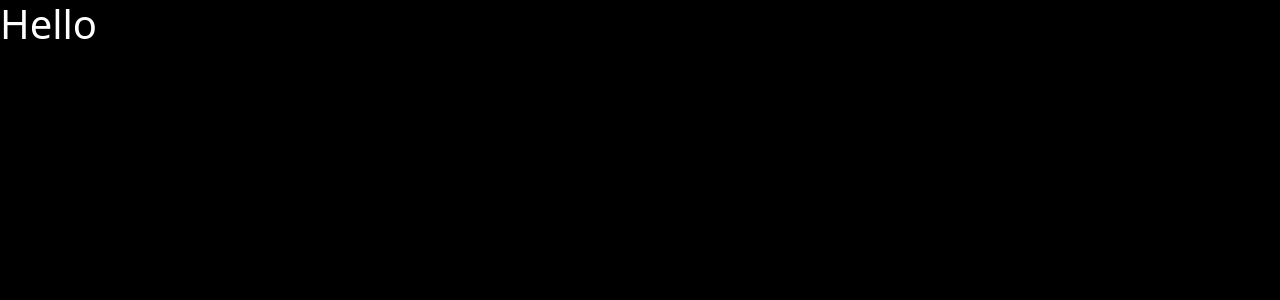
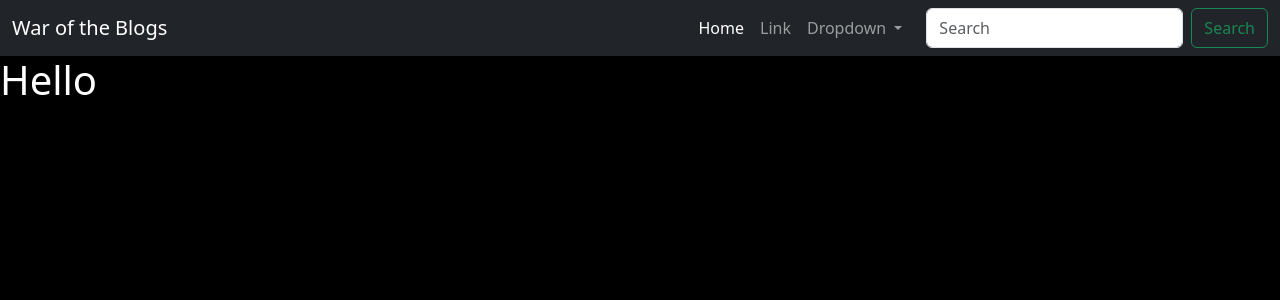
Before and after one commit to JeffreyDinackus/Javascript-1, a Flask app: page / in a window 1280 px wide. Before the commit the part shown is almost empty. Shown: the top 300 px of the page. Run offline with Flask 2, Linux system fonts and the light colour scheme; some libraries are stand-ins or nearby versions.

Commit message:
fixed javascript pathing, adding navbar and database

```diff
--- a/sample-website/app.py
+++ b/sample-website/app.py
@@ -1,10 +1,28 @@
 from flask import Flask, render_template
+#the commented out stuff is code I would use if I want a database later
+# from flask_sqlalchemy import SQLAlchemy
 
 app = Flask(__name__)
+# app.config['SQLALCHEMY_DATABASE_URI'] = 'sqllite:///testdb.db'
+# db = SQLAlchemy(app)
+#
+#
+# class Todo(db.Model):
+#     id = db.Column(db.Integer, primary_key=True)
+#this function tells SQL how to handle printing informatio when asked.
+#     def __repr__(self):
+#         return 'self.id'
 
 @app.route('/')
+@app.route('/home')
+@app.route('/index')
 def index():
     return render_template('index.html')
 
+# @app.route('/about')
+# @app.route('/biography')
+# def index():
+#     return render_template('about.html')
+
 if __name__ == "__main__":
     app.run(debug=True)
--- a/sample-website/templates/base.html
+++ b/sample-website/templates/base.html
@@ -15,6 +15,83 @@
     />
   </head>
   <body>
+    <nav
+      class="navbar navbar-expand-lg navbar-dark bg-dark"
+      aria-label="Offcanvas navbar large"
+    >
+      <div class="container-fluid">
+        <a class="navbar-brand" href="#">War of the Blogs</a>
+        <button
+          class="navbar-toggler"
+          type="button"
+          data-bs-toggle="offcanvas"
+          data-bs-target="#offcanvasNavbar2"
+          aria-controls="offcanvasNavbar2"
+        >
+          <span class="navbar-toggler-icon"></span>
+        </button>
+        <div
+          class="offcanvas offcanvas-end text-bg-dark"
+          tabindex="-1"
+          id="offcanvasNavbar2"
+          aria-labelledby="offcanvasNavbar2Label"
+        >
+          <div class="offcanvas-header">
+            <h5 class="offcanvas-title" id="offcanvasNavbar2Label">
+              Offcanvas
+            </h5>
+            <button
+              type="button"
+              class="btn-close btn-close-white"
+              data-bs-dismiss="offcanvas"
+              aria-label="Close"
+            ></button>
+          </div>
+          <div class="offcanvas-body">
+            <ul class="navbar-nav justify-content-end flex-grow-1 pe-3">
+              <li class="nav-item">
+                <a class="nav-link active" aria-current="page" href="#">Home</a>
+              </li>
+              <li class="nav-item">
+                <a class="nav-link" href="#">Link</a>
+              </li>
+              <li class="nav-item dropdown">
+                <a
+                  class="nav-link dropdown-toggle"
+                  href="#"
+                  role="button"
+                  data-bs-toggle="dropdown"
+                  aria-expanded="false"
+                >
+                  Dropdown
+                </a>
+                <ul class="dropdown-menu">
+                  <li><a class="dropdown-item" href="#">Action</a></li>
+                  <li><a class="dropdown-item" href="#">Another action</a></li>
+                  <li>
+                    <hr class="dropdown-divider" />
+                  </li>
+                  <li>
+                    <a class="dropdown-item" href="#">Something else here</a>
+                  </li>
+                </ul>
+              </li>
+            </ul>
+            <form class="d-flex mt-3 mt-lg-0" role="search">
+              <input
+                class="form-control me-2"
+                type="search"
+                placeholder="Search"
+                aria-label="Search"
+              />
+              <button class="btn btn-outline-success" type="submit">
+                Search
+              </button>
+            </form>
+          </div>
+        </div>
+      </div>
+    </nav>
     {% block content %} {% endblock %}
     <script
       type="text/javascript"
@@ -24,9 +101,6 @@
       type="text/javascript"
       src="{{ url_for('static', filename='scripts/js.js') }}"
     ></script>
-    <script
-      type="text/javascript"
-      src="{{ url_for('static', filename='scripts/bootstrap/js/bootstrap/bootstrap.bundle.min.js') }}"
-    ></script>
+    <script src="{{url_for('static', filename='bootstrap/js/bootstrap.bundle.min.js')}}"></script>
   </body>
 </html>
```
